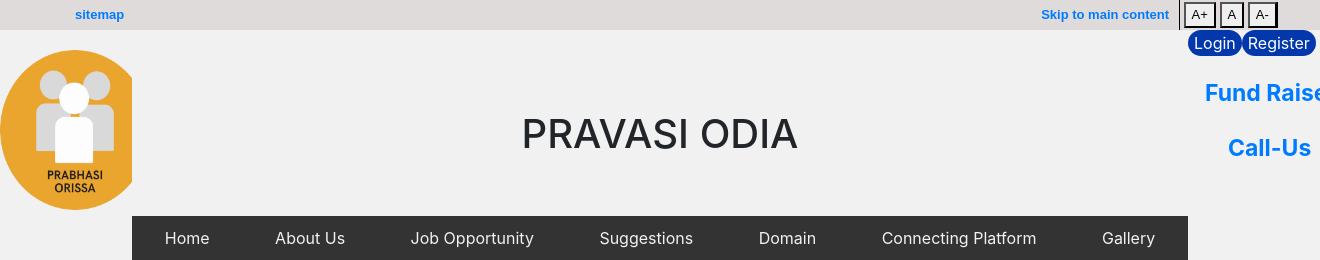
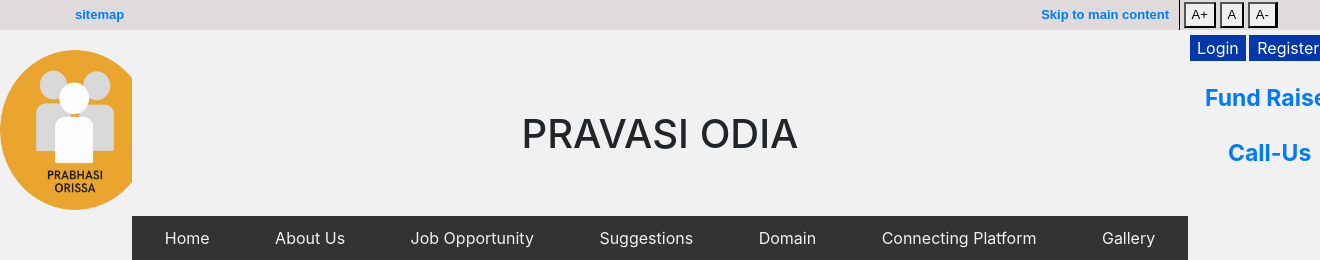
Before and after one commit to PPriyadarsini/PRAVASI-ODIA-PROJECT, a PHP site: page / in a window 1320 px wide; the page is wider, and only the part inside the window is pictured. Shown: the top 260 px of that part. Run offline with PHP 8.4, Linux system fonts and the light colour scheme; some libraries are stand-ins or nearby versions.

Commit message:
changed login btn

```diff
--- a/style2.css
+++ b/style2.css
@@ -104,7 +104,8 @@
   #top-right .login button{
     width: 100%;
     align-items: center;
-    border-radius: 20px;
+    margin-top: 5px;
+    margin-left: 2px;
     background-color: #0338AD;
     color: white;
     border: none;
@@ -113,7 +114,8 @@
   #top-right .register button{
     width: 100%;
     align-items: center;
-    border-radius: 20px;
+    margin-top: 5px;
+    margin-left: 5px;
     background-color: #0338AD;
     color: white;
     border: none;
```
